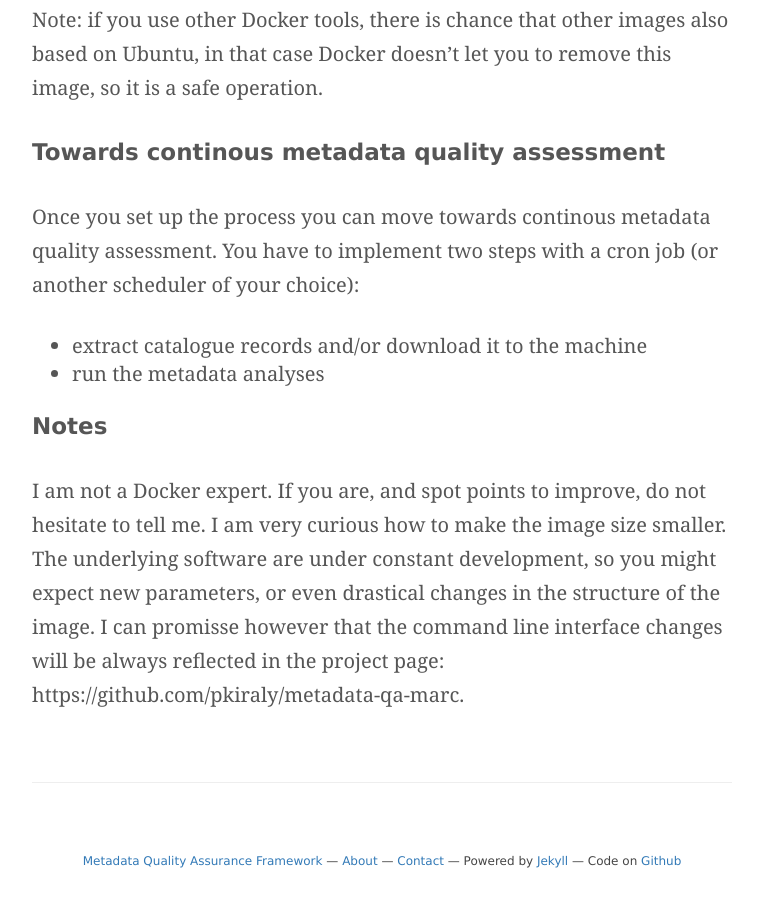
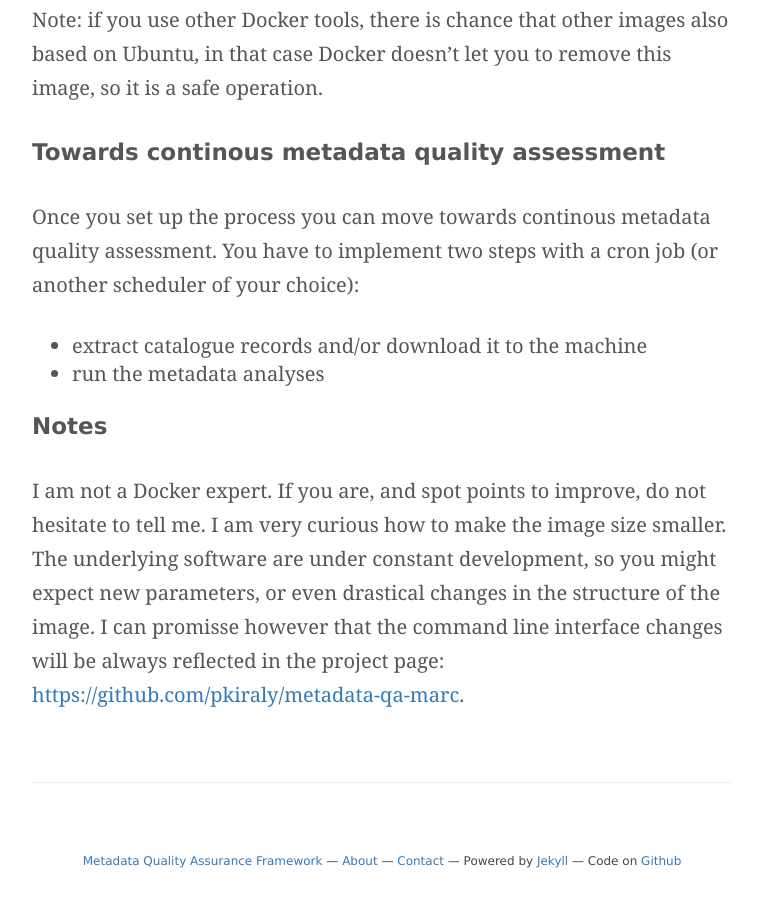
Before and after one commit to pkiraly/pkiraly.github.io, a Jekyll site: the page built from _posts/2020-05-31-running-with-docker.md, in a window 1280 px wide and 900 px high, scrolled down 5709 px. Shown: the whole window, without its empty margins (258-1017 px from the left). Built offline with Jekyll 4.4.1, drawn with Linux system fonts in a browser that asks for light colours; nearby versions of some CDN libraries; some web fonts are replaced; comment, search, counter and statistics services are not loaded; some of the changed lines change nothing that is shown; some of the changed text lies outside the part shown.

Commit message:
Update 2020-05-31-running-with-docker.md

```diff
--- a/_posts/2020-05-31-running-with-docker.md
+++ b/_posts/2020-05-31-running-with-docker.md
@@ -106,7 +106,7 @@ docker container exec
 does not tell you about what's going on behind, it does, the same way as you open a terminal window
 * `metadata-qa-marc`: the name of the container
 * `./metadata-qa.sh`: the script to execute. The working directory in the container is `/opt/metadata-qa-marc`, this script is available in this directory. You can specify different scripts or commends. For example if you want to log in into the container's shell issue `/bin/bash`. The rest of the parameters are the parameters of the `metadata-qa.sh` script.
-* `--params "--marcVersion GENT --alephseq"`: general parameters passed to the underlying scripts which call the quality assessment tool. You can pass any parameters defined in https://github.com/pkiraly/metadata-qa-marc. This time we passed the foollowing parameters
+* `--params "--marcVersion GENT --alephseq"`: general parameters passed to the underlying scripts which call the quality assessment tool. You can pass any parameters defined in [https://github.com/pkiraly/metadata-qa-marc](https://github.com/pkiraly/metadata-qa-marc). This time we passed the foollowing parameters
   * `--marcVersion GENT` means that we use the MARC21 fields defined in Gent catalogue,
   * `--alephseq` means that the source file's format is Alephseq
 * `--mask "rug01.export"`: the analysis should run on the files the mask selects. You can use the usual unix wildcards, such as `*.marcxml`
@@ -160,4 +160,4 @@ Once you set up the process you can move towards continous metadata quality asse
 
 ## Notes
 
-I am not a Docker expert. If you are, and spot points to improve, do not hesitate to tell me. I am very curious how to make the image size smaller. The underlying software are under constant development, so you might expect new parameters, or even drastical changes in the structure of the image. I can promisse however that the command line interface changes will be always reflected in the project page: https://github.com/pkiraly/metadata-qa-marc.
+I am not a Docker expert. If you are, and spot points to improve, do not hesitate to tell me. I am very curious how to make the image size smaller. The underlying software are under constant development, so you might expect new parameters, or even drastical changes in the structure of the image. I can promisse however that the command line interface changes will be always reflected in the project page: [https://github.com/pkiraly/metadata-qa-marc](https://github.com/pkiraly/metadata-qa-marc).
```
